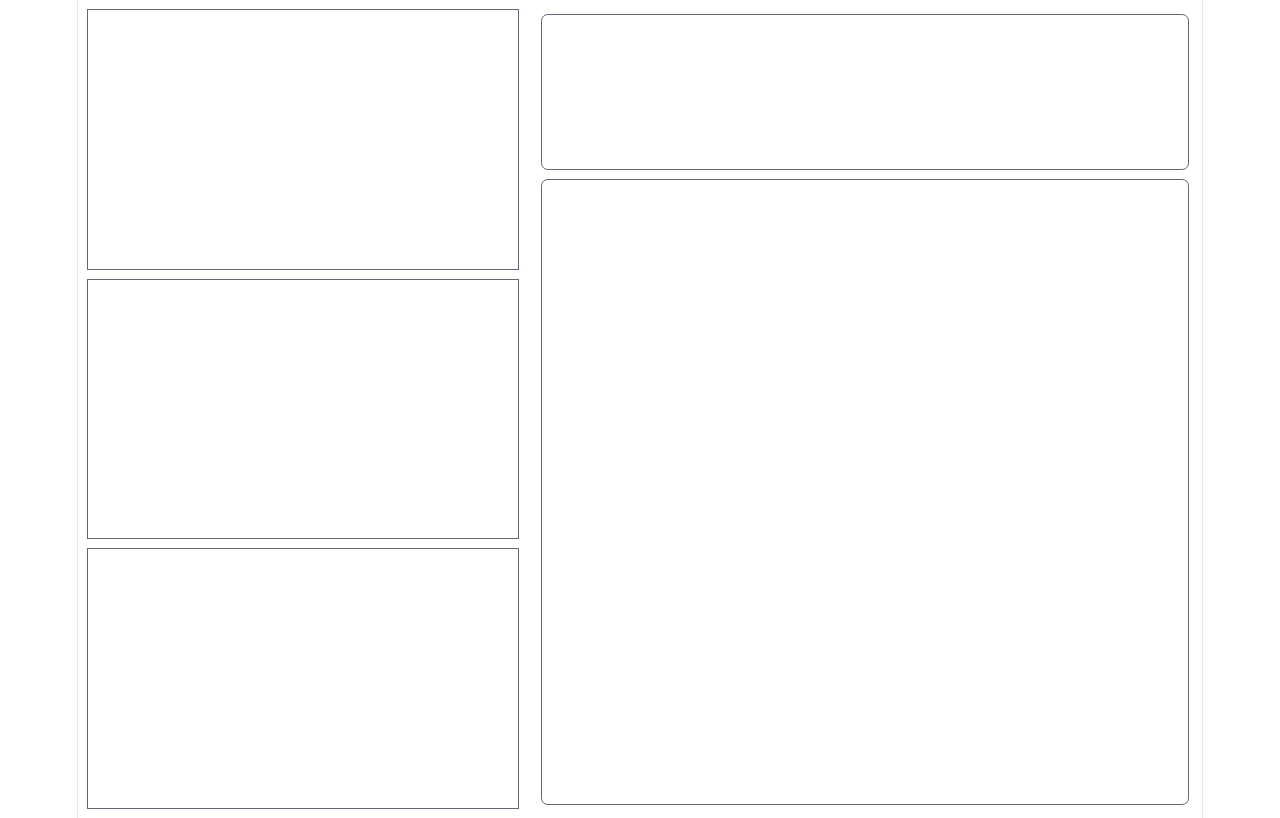
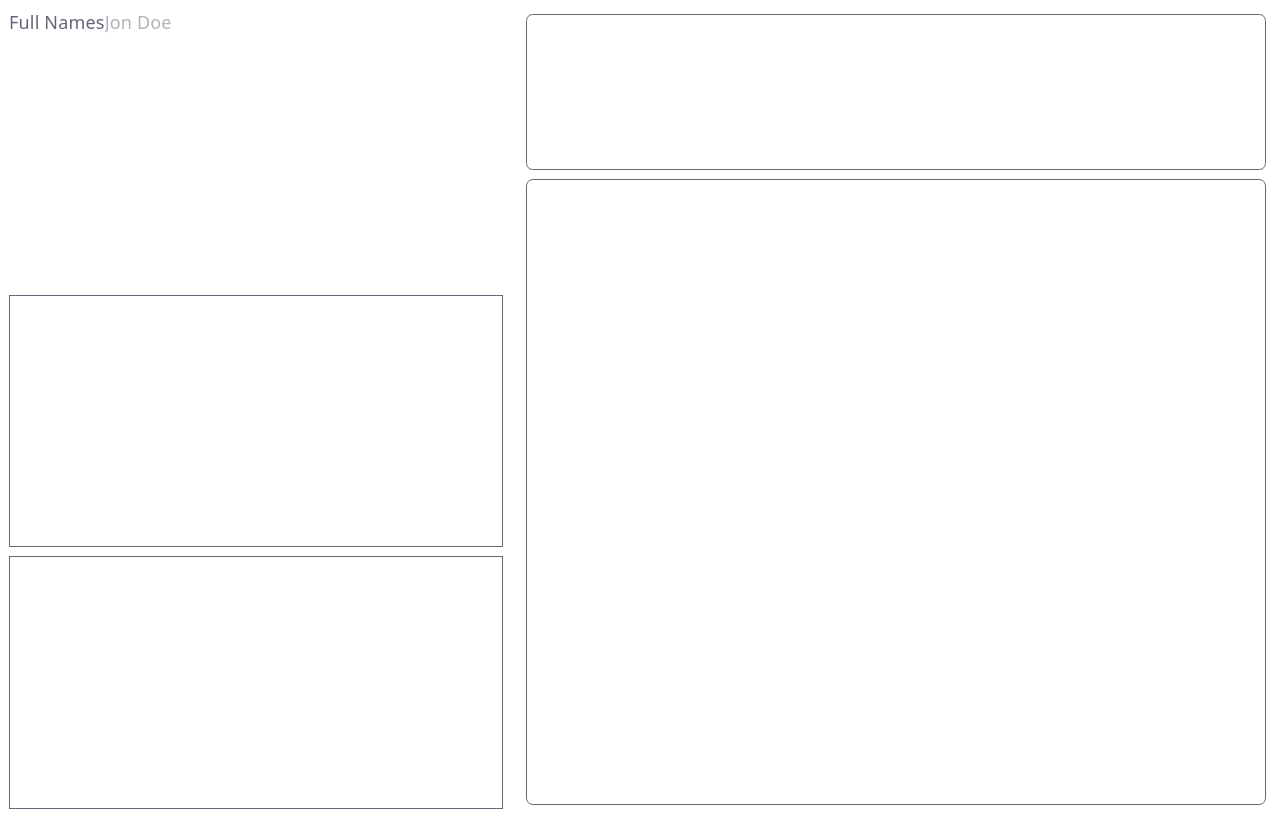
Before and after one commit to FaithNA/cv-app, a React (Vite) app: page / in a window 1280 px wide. Built offline with nearby package versions, Linux system fonts and the light colour scheme.

Commit message:
Creation of PersonalInfo, Eduation and Experience components

```diff
--- a/src/Editor.jsx
+++ b/src/Editor.jsx
@@ -1,8 +1,9 @@
+import PersonalInfo from "./PersonalInfo.jsx"
 export default function Editor(){
     return (
 
             <div className="Editor m-2 min-h-screen grid grid-row-3 gap-2">
-                <div className="sec border-1"></div>
+                <PersonalInfo/>
                 <div className="sec border-1"></div>
                 <div className="sec border-1"></div>
             </div>
--- /dev/null
+++ b/src/PersonalInfo.jsx
@@ -0,0 +1,10 @@
+export default function PersonalInfo(){
+    return(
+        <div>
+            <form action="GET">
+                <label htmlFor="names">Full Names</label>
+                <input type="text" placeholder="Jon Doe"/>
+            </form>
+        </div>
+    )
+}
--- a/src/index.css
+++ b/src/index.css
@@ -1,4 +1,5 @@
 @import "tailwindcss";
+
 :root {
   --text: #6b6375;
   --text-h: #08060d;
@@ -56,11 +57,7 @@ body {
 }
 
 #root {
-  width: 1126px;
-  max-width: 100%;
-  margin: 0 auto;
-  text-align: center;
-  border-inline: 1px solid var(--border);
+  width: 100%;
   min-height: 100svh;
   display: flex;
   flex-direction: column;
@@ -83,6 +80,7 @@ h1 {
     margin: 20px 0;
   }
 }
+
 h2 {
   font-size: 24px;
   line-height: 118%;
@@ -92,6 +90,7 @@ h2 {
     font-size: 20px;
   }
 }
+
 p {
   margin: 0;
 }
```
Also changed, not shown: src/Education.jsx (added), src/Experience.jsx (added).
